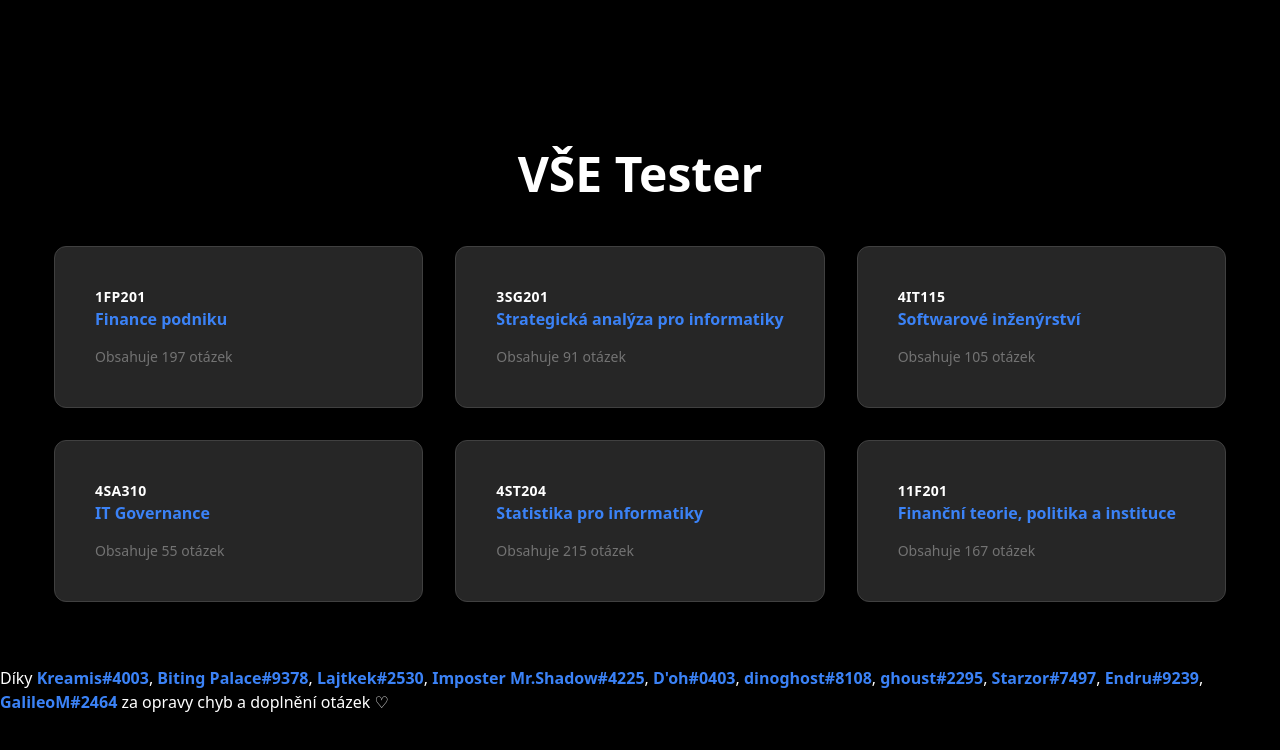
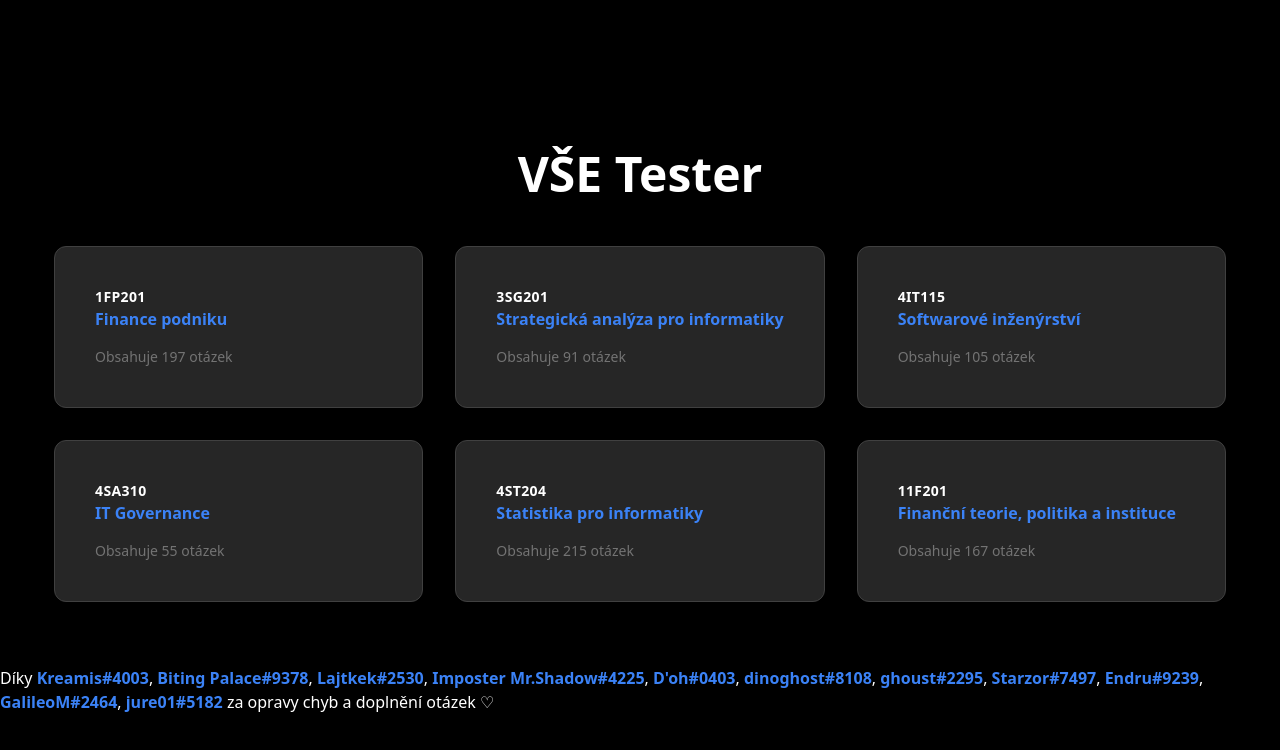
Before and after one commit to jirkavrba/vse-tester, a Next.js app: page / in a window 1280 px wide. Shown: the top 750 px of the page. Built offline with nearby package versions, Linux system fonts and the light colour scheme.

Commit message:
Update Contributors.tsx

```diff
--- a/src/components/Contributors.tsx
+++ b/src/components/Contributors.tsx
@@ -13,7 +13,8 @@ export const Contributors: FC = () => {
         "ghoust#2295",
         "Starzor#7497",
         "Endru#9239",
-        "GalileoM#2464"
+        "GalileoM#2464",
+        "jure01#5182"
     ];
 
     return (
```
